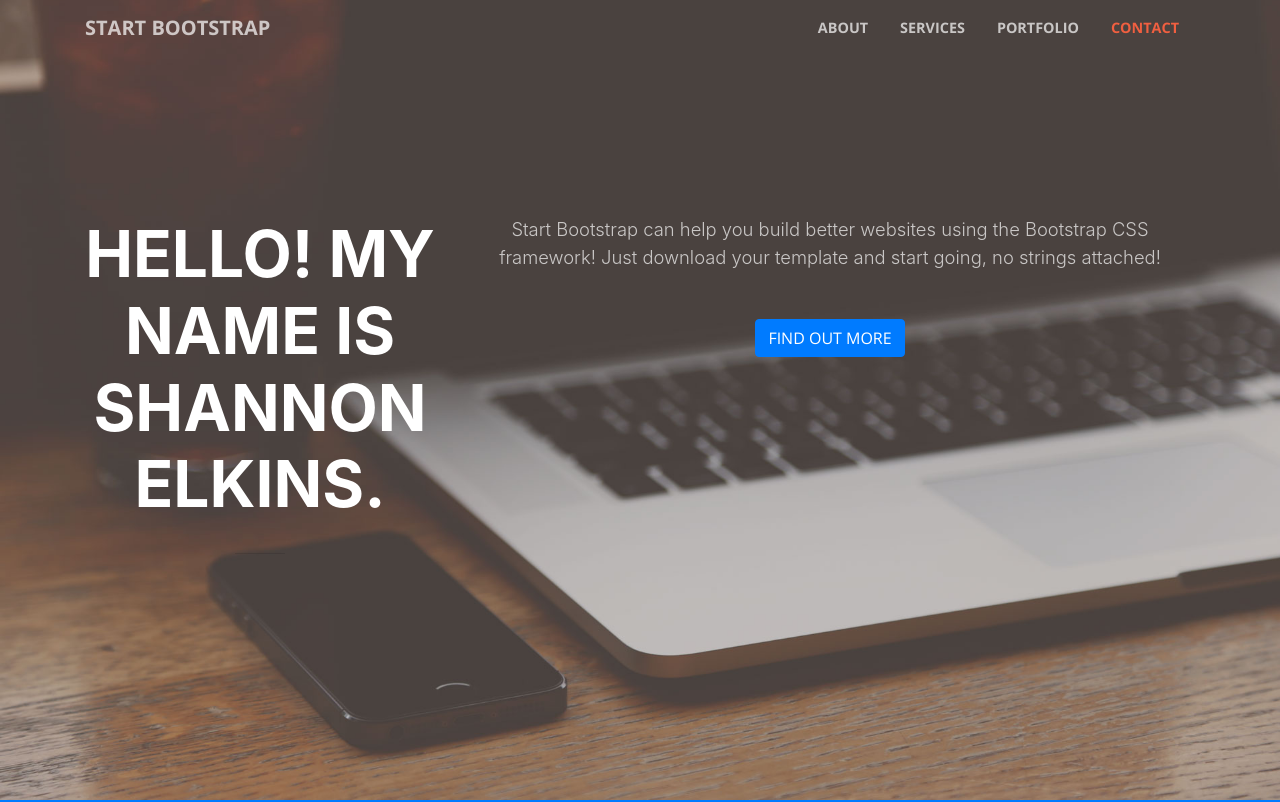
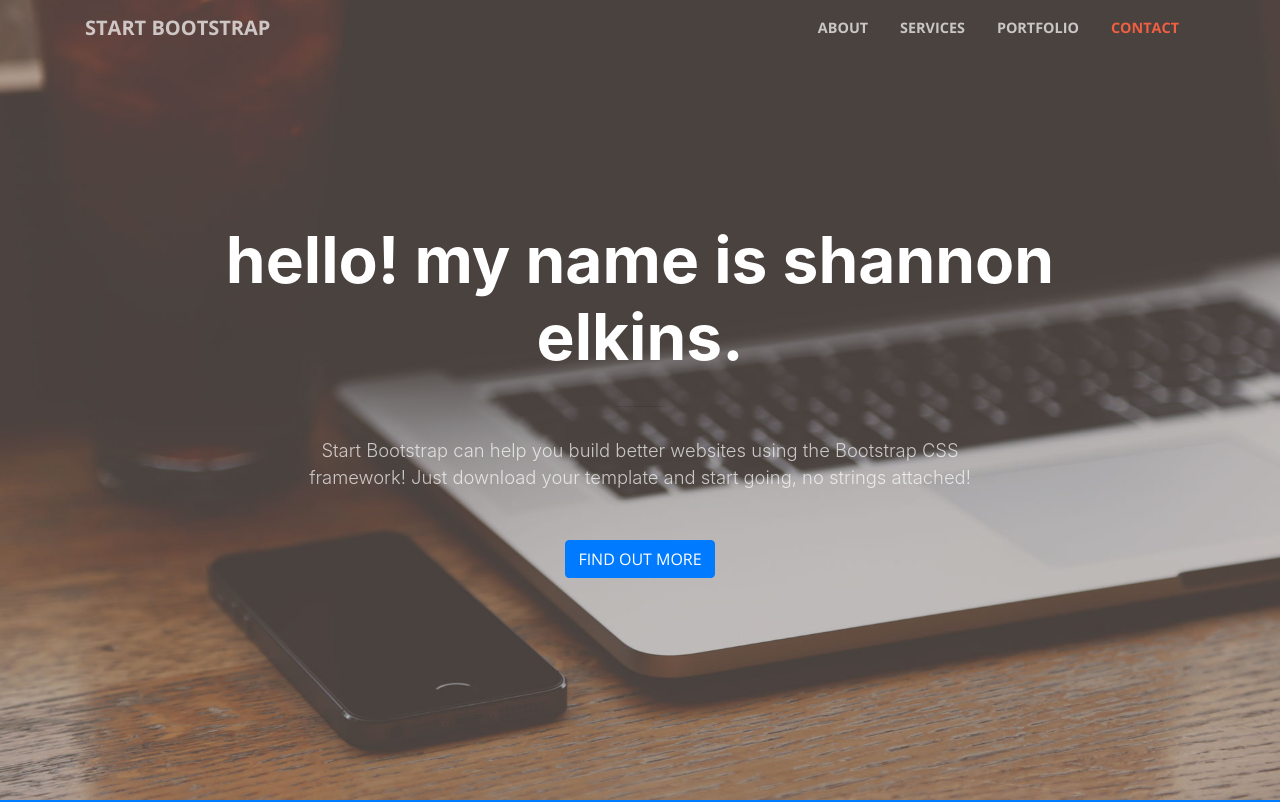
Before and after one commit to srelkins/original-portfolio-code, a website with bundled scripts: page index.html in a window 1280 px wide. Shown: the top 802 px of the page. Built offline with nearby package versions, Linux system fonts and the light colour scheme.

```diff
--- a/index.html
+++ b/index.html
@@ -57,8 +57,8 @@
     <header class="masthead text-center text-white d-flex">
       <div class="container my-auto">
         <div class="row">
-          <div class="col-lg-4 mx-auto">
-            <h1 class="text-uppercase">
+          <div class="col-lg-10 mx-auto">
+            <h1 class="text-lowercase">
               <strong>Hello! My name is Shannon Elkins.</strong>
             </h1>
             <hr>
```
